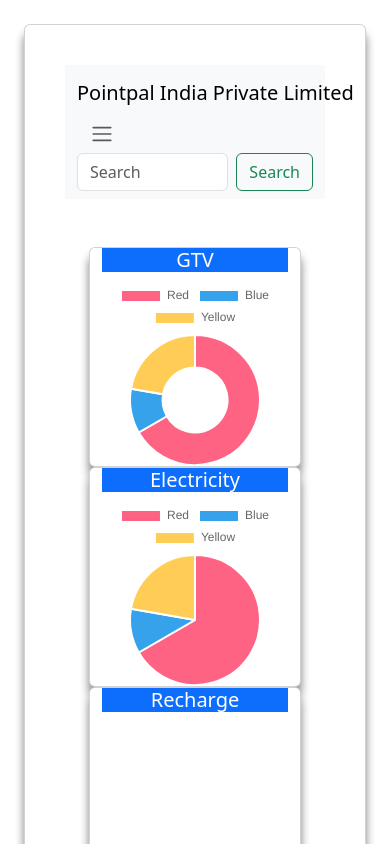
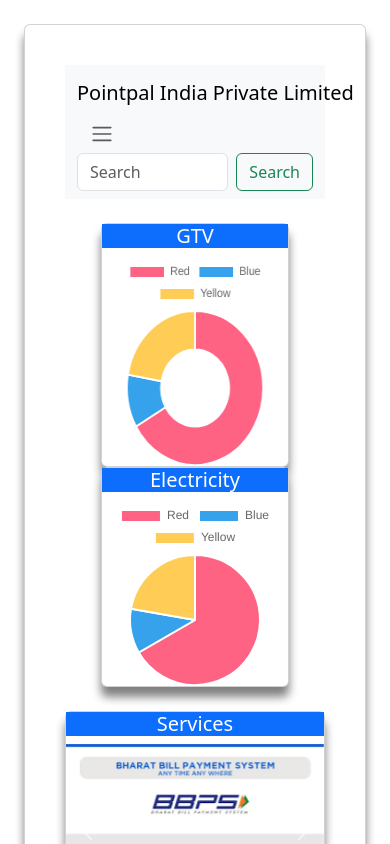
Before and after one commit to prashantsnehi/ecommerce, an Angular app: page / in a window 390 px wide. Shown: the top 844 px of the page. Built offline with nearby package versions, Linux system fonts and the light colour scheme.

Commit message:
Responsiveness for Mobile

```diff
--- a/src/app/components/dashboard/charts/charts.component.html
+++ b/src/app/components/dashboard/charts/charts.component.html
@@ -1,4 +1,4 @@
-<div class="canvas">
+<div class="row">
     <!-- <h5>GTV</h5> -->
-    <canvas id="canvas">{{chart}}</canvas>
+    <canvas id="gtv">{{chart}}</canvas>
 </div>
--- a/src/app/components/dashboard/charts/charts.component.ts
+++ b/src/app/components/dashboard/charts/charts.component.ts
@@ -14,7 +14,7 @@
   labels: ['Dec', 'Jan', 'Feb'];
 
   ngOnInit() {
-    this.chart = new Chart('canvas', {
+    this.chart = new Chart('gtv', {
           type: 'doughnut',
           data: {
             labels: [
--- a/src/app/components/dashboard/dashboard.component.html
+++ b/src/app/components/dashboard/dashboard.component.html
@@ -1,19 +1,26 @@
 <div class="row m-4 justify-content-between">
-  <div class="col-md-3 card">
+  <div class="col-md-6">
+    <div class="card">
       <h5 class="card-title text-center bg-primary text-white">GTV</h5>
       <app-charts></app-charts>
     </div>
-  <div class="col-md-3 card">
+  </div>
+  <div class="col-md-6">
+    <div class="card">
       <h5 class="card-title text-center bg-primary text-white">Electricity</h5>
       <app-electricity-chart></app-electricity-chart>
     </div>
-  <div class="col-md-3 card">
+  </div>
+  <!-- <div class="col-md-6">
+    <div class="card">
       <h5 class="card-title text-center bg-primary text-white">Recharge</h5>
       <app-recharge-chart></app-recharge-chart>
     </div>
+  </div> -->
 </div>
 <div class="row justify-content-center">
-  <div class="col-md-6 card">
+  <div class="col-md-9">
+    <div class="card">
       <h5 class="card-title text-center bg-primary text-white">Services</h5>
       <div id="carouselExampleIndicators" class="carousel slide">
         <div class="carousel-indicators">
@@ -27,7 +34,8 @@
         </div>
         <div class="carousel-inner">
           <div class="carousel-item active">
-          <img src="images/utilities/bbps.png" class="d-block w-100" alt="...">
+            <img src="images/utilities/bbps.png" class="d-block w-100"
+              alt="...">
           </div>
           <div class="carousel-item">
             <img src="images/utilities/bbps-1.jpeg" class="d-block w-100"
@@ -63,3 +71,4 @@
       </div>
     </div>
   </div>
+</div>
--- a/src/app/components/dashboard/recharge-chart/recharge-chart.component.ts
+++ b/src/app/components/dashboard/recharge-chart/recharge-chart.component.ts
@@ -8,12 +8,51 @@
   styleUrl: './recharge-chart.component.css'
 })
 export class RechargeChartComponent implements OnInit {
-  title: string = 'electricity';
+  title: string = 'recharge';
   piechart: any;
+  // labels = ['December', 'January', 'February'];
+  // data = {
+  //   labels: this.labels,
+  //   datasets: [{
+  //     label: 'My First Dataset',
+  //     data: [65, 59, 80, 81, 56, 55, 40],
+  //     backgroundColor: [
+  //       'rgba(255, 99, 132, 0.2)',
+  //       'rgba(255, 159, 64, 0.2)',
+  //       'rgba(255, 205, 86, 0.2)',
+  //       'rgba(75, 192, 192, 0.2)',
+  //       'rgba(54, 162, 235, 0.2)',
+  //       'rgba(153, 102, 255, 0.2)',
+  //       'rgba(201, 203, 207, 0.2)'
+  //     ],
+  //     borderColor: [
+  //       'rgb(255, 99, 132)',
+  //       'rgb(255, 159, 64)',
+  //       'rgb(255, 205, 86)',
+  //       'rgb(75, 192, 192)',
+  //       'rgb(54, 162, 235)',
+  //       'rgb(153, 102, 255)',
+  //       'rgb(201, 203, 207)'
+  //     ],
+  //     borderWidth: 1
+  //   }]
+  // };
 
   ngOnInit() {
+    // this.piechart = new Chart('recharge', {
+    //   type: 'bar',
+    //   data: this.data,
+    //   options: {
+    //     scales: {
+    //       y: {
+    //         beginAtZero: true
+    //       }
+    //     }
+    //   }
+    // });
+
     this.piechart = new Chart('recharge', {
-          type: 'pie',
+      type: 'doughnut',
       data: {
         labels: [
           'Red',
--- a/src/app/components/fastag/fastag-detail/fastag-detail.component.html
+++ b/src/app/components/fastag/fastag-detail/fastag-detail.component.html
@@ -90,7 +90,9 @@
     </div>
     <div class="row mt-3 p-1">
         <div class="col-6 d-grid gap-2">
-            <button type="submit" class="btn btn-primary">Pay</button>
+            <button type="submit"
+                class="btn btn-primary"
+                [disabled]="!rechargeFastag.valid">Pay</button>
         </div>
         <div class="col-6 d-grid gap-2">
             <button type="button" class="btn btn-danger" (click)="cancel()">Cancel</button>
--- a/src/app/components/fastag/fastag.component.html
+++ b/src/app/components/fastag/fastag.component.html
@@ -55,7 +55,9 @@
                     </div>
                 </div>
                 <div class="col-12 d-grid gap-2">
-                    <button type="submit" class="btn btn-primary">Submit</button>
+                    <button type="submit"
+                        class="btn btn-primary"
+                        [disabled]="!fastagForm.valid">Submit</button>
                 </div>
             </form>
         </div>
--- a/src/app/components/gift-cards/gift-cards.component.html
+++ b/src/app/components/gift-cards/gift-cards.component.html
@@ -1,21 +1,26 @@
-<div class="row d-flex justify-content-between">
-    <div class="d-grid gap-2 " role="group"
-        aria-label="Basic outlined example">
+<div class="row d-flex justify-content-between mt-4">
+    <div class="col-md-3 d-grid gap-2 mb-2">
         <button type="button"
             class="btn btn-danger btn-lg"
             (click)="electronics()">
             Electronics
         </button>
+    </div>
+    <div class="col-md-3 d-grid gap-2 mb-2">
         <button type="button"
             class="btn btn-primary"
             (click)="apparels()">
             Apparels
         </button>
+    </div>
+    <div class="col-md-3 d-grid gap-2 mb-2">
         <button type="button"
             class="btn btn-info"
             (click)="lifeStyle()">
             LifeStyle
         </button>
+    </div>
+    <div class="col-md-3 d-grid gap-2 mb-2">
         <button type="button"
             class="btn btn-success"
             (click)="travel()">
@@ -25,7 +30,9 @@
 </div>
 
 <div class="row mt-3 d-flex justify-content-evenly">
-    <div class="col-md-4 p-3" *ngFor="let card of currentGiftCards; let i = index">
-        <app-giftcard [cardDetail]="card" (showMore)="toggleText(i)"></app-giftcard>
+    <div class="col-md-4 p-3"
+        *ngFor="let card of currentGiftCards; let i = index">
+        <app-giftcard [cardDetail]="card"
+            (showMore)="toggleText(i)"></app-giftcard>
     </div>
 </div>
--- a/src/app/components/shared/layout/layout.component.html
+++ b/src/app/components/shared/layout/layout.component.html
@@ -18,13 +18,15 @@
                         <app-navbar (toggler)="toggleSideNav()"></app-navbar>
                     </div>
                 </div>
-                <div class="row d-flex justify-content-center">
+                <div class="row">
+                    <!-- <div class="col-md-2"
+                        [ngStyle]="showHideNav ? {'display': 'block', 'transition': '3s'} : {'display': 'none', 'transition': '3s'}"> -->
                     <div class="col-md-2"
-                        [ngStyle]="showHideNav ? {'display': 'block', 'transition': '3s'} : {'display': 'none', 'transition': '3s'}">
+                        *ngIf="showHideNav">
                         <app-sidenav
                             (showHideNav)="toggleSideNav()"></app-sidenav>
                     </div>
-                    <div [ngClass]="!showHideNav ? 'col-md-12 m-4' : 'col-md-10 m-4'">
+                    <div [ngClass]="!showHideNav ? 'col-md-12' : 'col-md-10'">
                         <router-outlet></router-outlet>
                     </div>
                 </div>
--- a/src/app/components/shared/layout/layout.component.ts
+++ b/src/app/components/shared/layout/layout.component.ts
@@ -1,4 +1,5 @@
 import { Component, OnInit } from '@angular/core';
+import { consumerDestroy } from '@angular/core/primitives/signals';
 
 @Component({
   selector: 'app-layout',
@@ -14,6 +15,6 @@
 
   toggleSideNav() {
     this.showHideNav = !this.showHideNav;
-
+    console.log(this.showHideNav)
   }
 }
```
Lines whose indentation alone changed are shown as unchanged.
